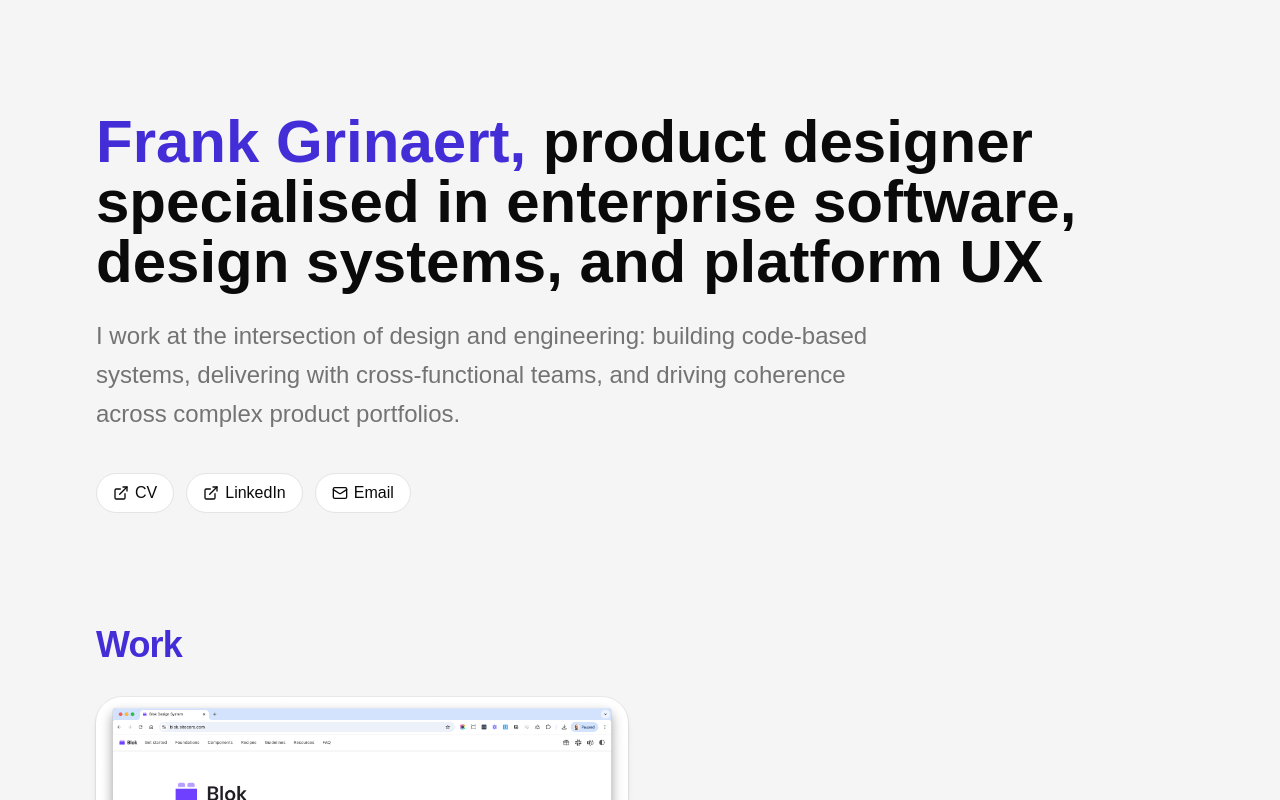
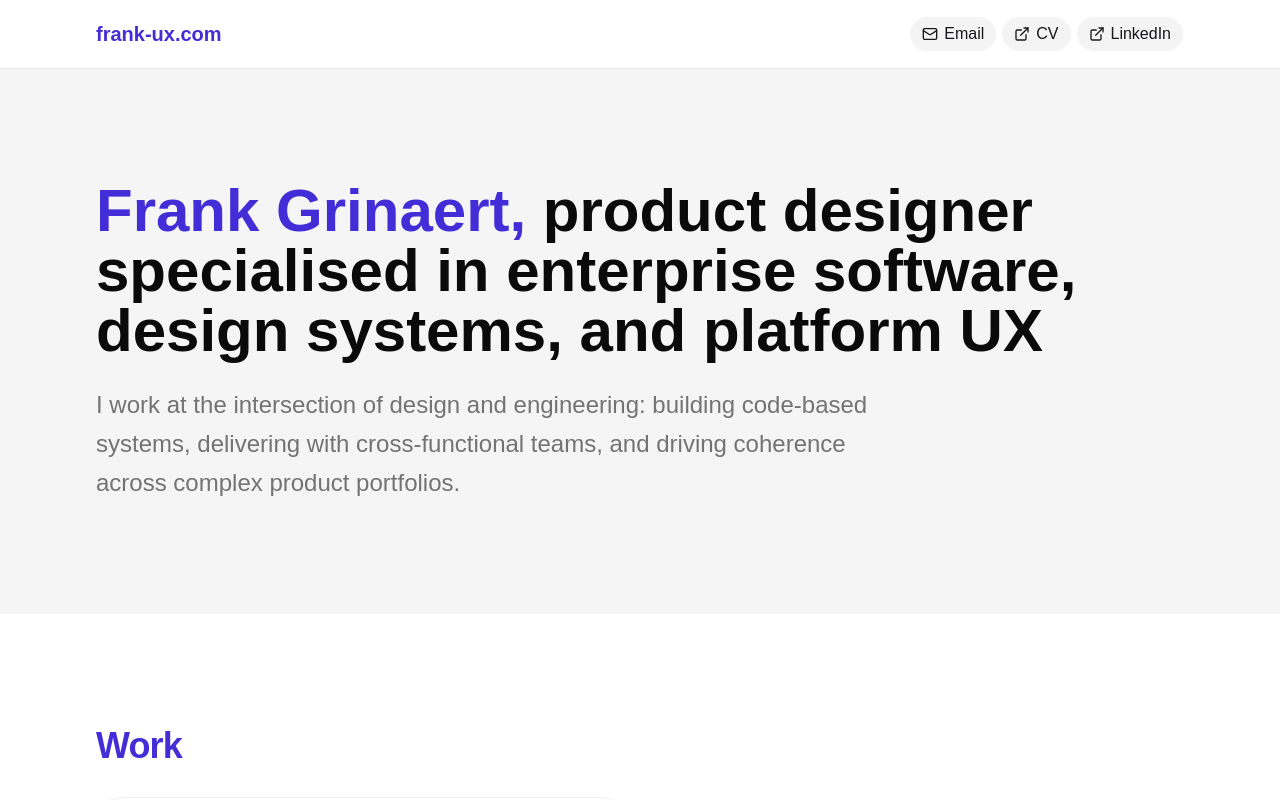
Before and after one commit to frankgrinaert/frank-ux, a React (Vite) app: page / in a window 1280 px wide. Shown: the top 800 px of the page. Built offline with nearby package versions, Linux system fonts and the light colour scheme.

Commit message:
homepage update

```diff
--- a/src/App.tsx
+++ b/src/App.tsx
@@ -1,11 +1,13 @@
 import { BrowserRouter, Route, Routes } from "react-router-dom"
 
+import { SiteHeader } from "@/components/site-header"
 import { BlokPage } from "@/pages/work/blok"
 import { HomePage } from "@/pages/home"
 
 export default function App() {
   return (
     <BrowserRouter>
+      <SiteHeader />
       <Routes>
         <Route path="/" element={<HomePage />} />
         <Route path="/work/blok" element={<BlokPage />} />
--- /dev/null
+++ b/src/components/site-header.tsx
@@ -0,0 +1,77 @@
+import { useState } from "react"
+import { Link } from "react-router-dom"
+
+import { Button } from "@/components/ui/button"
+import {
+  Tooltip,
+  TooltipContent,
+  TooltipProvider,
+  TooltipTrigger,
+} from "@/components/ui/tooltip"
+import { Check, ExternalLink, Mail } from "lucide-react"
+import { CV_URL, LINKEDIN_URL } from "@/lib/constants"
+import { copyEmailAddress, getEmailAddress } from "@/lib/email"
+
+export function SiteHeader() {
+  const [emailCopied, setEmailCopied] = useState(false)
+
+  async function handleCopyEmail() {
+    const ok = await copyEmailAddress()
+    if (!ok) return
+    setEmailCopied(true)
+    window.setTimeout(() => setEmailCopied(false), 2000)
+  }
+
+  return (
+    <TooltipProvider>
+      <header className="sticky top-0 z-50 border-b border-border bg-white">
+        <div className="mx-auto flex max-w-6xl items-center justify-between gap-4 px-6 py-4 lg:px-8">
+          <Link
+            to="/"
+            className="font-heading text-sm font-semibold text-primary sm:text-lg"
+          >
+            frank-ux.com
+          </Link>
+          <nav
+            className="flex flex-wrap items-center justify-end gap-1"
+            aria-label="Site"
+          >
+            <Tooltip>
+              <TooltipTrigger
+                render={
+                  <Button variant="secondary" onClick={handleCopyEmail} />
+                }
+              >
+                {emailCopied ? <Check /> : <Mail />}
+                {emailCopied ? "Copied!" : "Email"}
+              </TooltipTrigger>
+              <TooltipContent side="bottom">{getEmailAddress()}</TooltipContent>
+            </Tooltip>
+            <Button
+              variant="secondary"
+              render={
+                <a href={CV_URL} target="_blank" rel="noopener noreferrer" />
+              }
+            >
+              <ExternalLink />
+              CV
+            </Button>
+            <Button
+              variant="secondary"
+              render={
+                <a
+                  href={LINKEDIN_URL}
+                  target="_blank"
+                  rel="noopener noreferrer"
+                />
+              }
+            >
+              <ExternalLink />
+              LinkedIn
+            </Button>
+          </nav>
+        </div>
+      </header>
+    </TooltipProvider>
+  )
+}
--- /dev/null
+++ b/src/components/ui/tooltip.tsx
@@ -0,0 +1,64 @@
+import { Tooltip as TooltipPrimitive } from "@base-ui/react/tooltip"
+
+import { cn } from "@/lib/utils"
+
+function TooltipProvider({
+  delay = 0,
+  ...props
+}: TooltipPrimitive.Provider.Props) {
+  return (
+    <TooltipPrimitive.Provider
+      data-slot="tooltip-provider"
+      delay={delay}
+      {...props}
+    />
+  )
+}
+
+function Tooltip({ ...props }: TooltipPrimitive.Root.Props) {
+  return <TooltipPrimitive.Root data-slot="tooltip" {...props} />
+}
+
+function TooltipTrigger({ ...props }: TooltipPrimitive.Trigger.Props) {
+  return <TooltipPrimitive.Trigger data-slot="tooltip-trigger" {...props} />
+}
+
+function TooltipContent({
+  className,
+  side = "top",
+  sideOffset = 4,
+  align = "center",
+  alignOffset = 0,
+  children,
+  ...props
+}: TooltipPrimitive.Popup.Props &
+  Pick<
+    TooltipPrimitive.Positioner.Props,
+    "align" | "alignOffset" | "side" | "sideOffset"
+  >) {
+  return (
+    <TooltipPrimitive.Portal>
+      <TooltipPrimitive.Positioner
+        align={align}
+        alignOffset={alignOffset}
+        side={side}
+        sideOffset={sideOffset}
+        className="isolate z-50"
+      >
+        <TooltipPrimitive.Popup
+          data-slot="tooltip-content"
+          className={cn(
+            "z-50 inline-flex w-fit max-w-xs origin-(--transform-origin) items-center gap-1.5 rounded-xl bg-foreground px-3 py-1.5 text-xs text-background has-data-[slot=kbd]:pr-1.5 data-[side=bottom]:slide-in-from-top-2 data-[side=inline-end]:slide-in-from-left-2 data-[side=inline-start]:slide-in-from-right-2 data-[side=left]:slide-in-from-right-2 data-[side=right]:slide-in-from-left-2 data-[side=top]:slide-in-from-bottom-2 **:data-[slot=kbd]:relative **:data-[slot=kbd]:isolate **:data-[slot=kbd]:z-50 **:data-[slot=kbd]:rounded-lg data-[state=delayed-open]:animate-in data-[state=delayed-open]:fade-in-0 data-[state=delayed-open]:zoom-in-95 data-open:animate-in data-open:fade-in-0 data-open:zoom-in-95 data-closed:animate-out data-closed:fade-out-0 data-closed:zoom-out-95",
+            className
+          )}
+          {...props}
+        >
+          {children}
+          <TooltipPrimitive.Arrow className="z-50 size-2.5 translate-y-[calc(-50%-2px)] rotate-45 rounded-[2px] bg-foreground fill-foreground data-[side=bottom]:top-1 data-[side=inline-end]:top-1/2! data-[side=inline-end]:-left-1 data-[side=inline-end]:translate-x-[1.5px] data-[side=inline-end]:-translate-y-1/2 data-[side=inline-start]:top-1/2! data-[side=inline-start]:-right-1 data-[side=inline-start]:translate-x-[-1.5px] data-[side=inline-start]:-translate-y-1/2 data-[side=left]:top-1/2! data-[side=left]:-right-1 data-[side=left]:translate-x-[-1.5px] data-[side=left]:-translate-y-1/2 data-[side=right]:top-1/2! data-[side=right]:-left-1 data-[side=right]:translate-x-[1.5px] data-[side=right]:-translate-y-1/2 data-[side=top]:-bottom-2.5" />
+        </TooltipPrimitive.Popup>
+      </TooltipPrimitive.Positioner>
+    </TooltipPrimitive.Portal>
+  )
+}
+
+export { Tooltip, TooltipTrigger, TooltipContent, TooltipProvider }
--- a/src/content/work/blok.mdx
+++ b/src/content/work/blok.mdx
@@ -133,6 +133,14 @@ Sitecore’s diverse products now felt like they belonged together:
 
 <CaseSection id="reflections">
 
+<CaseSubsection title="Design system = code">
+
+ The impact of a design system is only realised when it helps developers.
+
+ This project solidified my belief that **you don’t really have a design system unless you have reusable code.**
+
+</CaseSubsection>
+
 <CaseSubsection title="If you build it, they will come">
 
 This experience had me launch a **zero-to-one project** without resources, by generating internal momentum and attracting contributors. Once the foundation was built, its value became undeniable and gravity brought more people on board.
@@ -141,14 +149,6 @@ It has taught me that **there is always a way**, and that **relationships are ev
 
 </CaseSubsection>
 
-<CaseSubsection title="Design system = reusable code">
-
- The impact of a design system is only realised when it helps developers.
-
- This project solidified my belief that **you don’t really have a design system unless you have reusable code.**
-
-</CaseSubsection>
-
 </CaseSection>
 
 </CaseStudyLayout>
--- a/src/pages/home.tsx
+++ b/src/pages/home.tsx
@@ -1,8 +1,6 @@
-import { useState } from "react"
 import { Link } from "react-router-dom"
 
 import { Badge } from "@/components/ui/badge"
-import { Button } from "@/components/ui/button"
 import {
   Card,
   CardAction,
@@ -11,9 +9,8 @@ import {
   CardHeader,
   CardTitle,
 } from "@/components/ui/card"
-import { ArrowRight, Check, ExternalLink, Mail } from "lucide-react"
-import { BLOK_PATH, CV_URL, LINKEDIN_URL } from "@/lib/constants"
-import { copyEmailAddress } from "@/lib/email"
+import { ArrowRight } from "lucide-react"
+import { BLOK_PATH } from "@/lib/constants"
 
 const BLOK_WORK = {
   path: BLOK_PATH,
@@ -26,15 +23,6 @@ const BLOK_WORK = {
 } as const
 
 export function HomePage() {
-  const [emailCopied, setEmailCopied] = useState(false)
-
-  async function handleCopyEmail() {
-    const ok = await copyEmailAddress()
-    if (!ok) return
-    setEmailCopied(true)
-    window.setTimeout(() => setEmailCopied(false), 2000)
-  }
-
   return (
     <main className="min-h-svh bg-muted">
       <section className="mx-auto max-w-6xl px-6 py-20 lg:px-8 lg:py-28">
@@ -47,42 +35,13 @@ export function HomePage() {
           code-based systems, delivering with cross-functional teams, and
           driving coherence across complex product portfolios.
         </p>
-        <div className="mt-10 flex flex-wrap gap-3">
-          <Button
-            size="lg"
-            variant="outline"
-            render={
-              <a href={CV_URL} target="_blank" rel="noopener noreferrer" />
-            }
-          >
-            <ExternalLink />
-            CV
-          </Button>
-          <Button
-            size="lg"
-            variant="outline"
-            render={
-              <a
-                href={LINKEDIN_URL}
-                target="_blank"
-                rel="noopener noreferrer"
-              />
-            }
-          >
-            <ExternalLink />
-            LinkedIn
-          </Button>
-          <Button size="lg" variant="outline" onClick={handleCopyEmail}>
-            {emailCopied ? <Check /> : <Mail />}
-            {emailCopied ? "Email copied to clipboard" : "Email"}
-          </Button>
-        </div>
       </section>
 
       <section
-        className="mx-auto max-w-6xl px-6 pb-20 lg:px-8 lg:pb-28"
+        className="bg-background py-20 lg:py-28"
         aria-labelledby="work-heading"
       >
+        <div className="mx-auto max-w-6xl px-6 lg:px-8">
           <h2
             id="work-heading"
             className="font-heading text-2xl font-semibold tracking-tight text-primary sm:text-3xl"
@@ -125,6 +84,7 @@ export function HomePage() {
               </Link>
             </li>
           </ul>
+        </div>
       </section>
     </main>
   )
```
Lines whose indentation alone changed are shown as unchanged.
